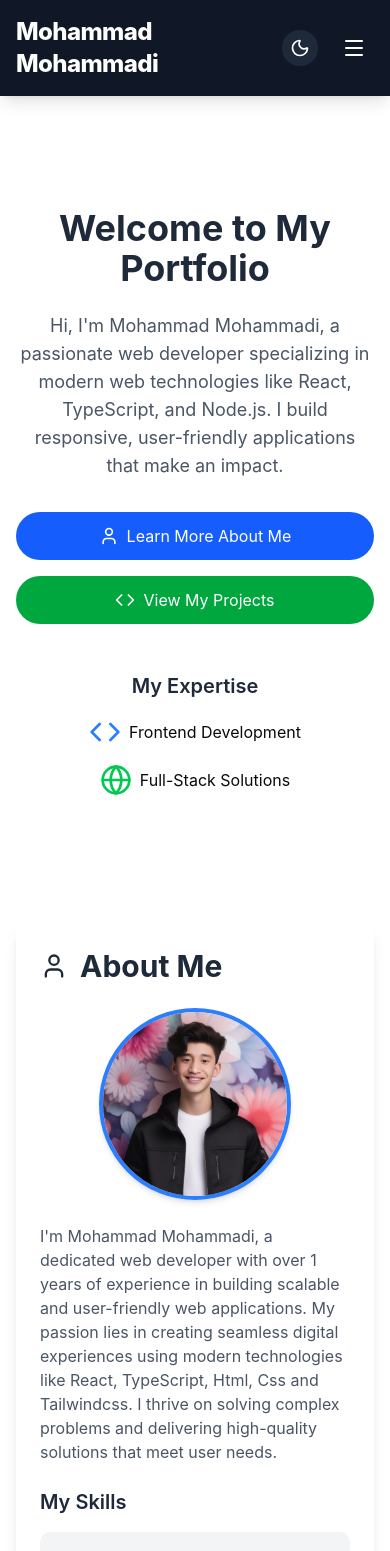
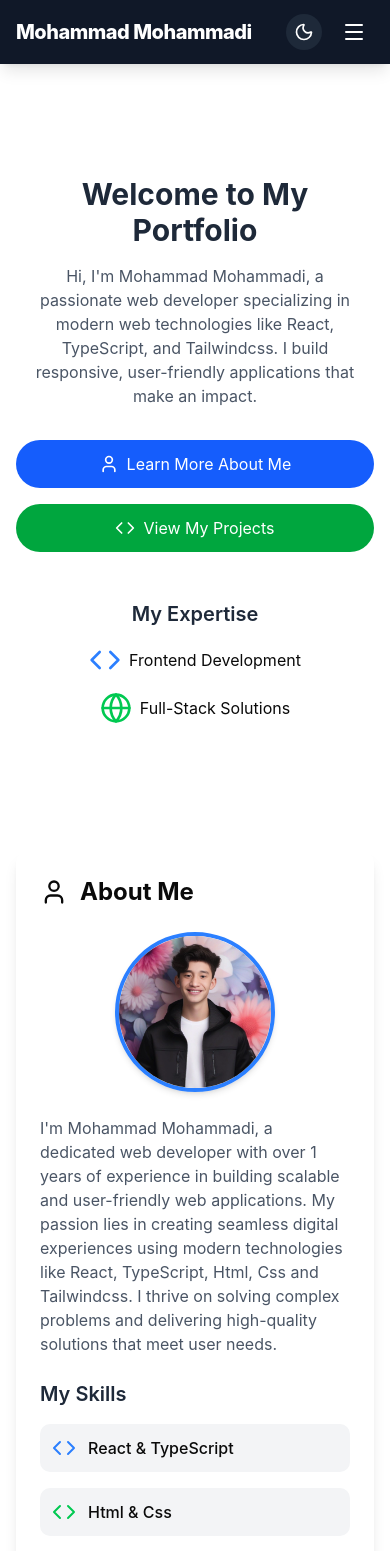
Before and after one commit to mohammadmohammadi785-crypto/My-Portfolio, a React (Vite) app: page / in a window 390 px wide. Shown: the top 1551 px of the page. Built offline with nearby package versions, Linux system fonts and the light colour scheme.

Commit message:
Changes added

```diff
--- a/src/App.tsx
+++ b/src/App.tsx
@@ -1,4 +1,3 @@
-import React from "react";
 import { motion } from "framer-motion";
 import Header from "./components/Header";
 import Home from "./components/Home";
@@ -6,8 +5,7 @@ import About from "./components/About";
 import Projects from "./components/Projects";
 import Contact from "./components/Contact";
 import Footer from "./components/Footer";
-
-const App: React.FC = () => {
+function App(){
   return (
     <div className="min-h-screen bg-gradient-to-b">
       <Header />
--- a/src/components/About.tsx
+++ b/src/components/About.tsx
@@ -1,4 +1,3 @@
-
 import { motion } from "framer-motion";
 import { User, Code } from "lucide-react";
 
@@ -28,26 +27,23 @@ export default function About() {
       initial={{ x: -100, opacity: 0 }}
       animate={{ x: 0, opacity: 1 }}
       transition={{ duration: 0.6, ease: "easeOut" }}
-      className="bg-white p-6 sm:p-8 rounded-lg shadow-lg"
+      className="bg-white p-6 sm:p-8 md:p-10 rounded-lg shadow-lg"
     >
-      <h2 className="text-3xl sm:text-4xl font-bold mb-6 flex items-center text-gray-800">
-        <User className="mr-3 h-7 sm:h-8 w-7 sm:w-8" /> About Me
+      <h2 className="text-2xl sm:text-3xl md:text-4xl font-bold mb-6 flex items-center">
+        <User className="mr-3 h-7 w-7 sm:h-8 sm:w-8" /> About Me
       </h2>
-      <div className="flex flex-col md:flex-row items-center md:items-start gap-6 sm:gap-8">
+      <div className="flex flex-col md:flex-row items-center md:items-start gap-6 md:gap-8">
         <motion.div
           initial={{ scale: 0.8, opacity: 0 }}
           animate={{ scale: 1, opacity: 1 }}
           transition={{ delay: 0.2, duration: 0.5 }}
           className="flex-shrink-0 relative"
         >
-          <div className="gradient-bg w-56 h-56 sm:w-64 sm:h-64 rounded-full absolute -z-10"></div>
+          <div className="gradient-bg w-56 h-56 sm:w-64 sm:h-64 md:w-64 md:h-64 rounded-full absolute -z-10"></div>
           <img
             src="./src/assets/img5.webp"
             alt="Your Profile"
-            className="w-48 h-48 sm:w-56 sm:h-56 rounded-full object-cover border-4 border-blue-500 shadow-md relative z-10"
-            onError={(e) =>
-              (e.currentTarget.src = "https://via.placeholder.com/150")
-            }
+            className="w-40 h-40 sm:w-48 sm:h-48 md:w-56 md:h-56 rounded-full object-cover border-4 border-blue-500 shadow-md z-10"
           />
         </motion.div>
         <div>
@@ -55,7 +51,7 @@ export default function About() {
             initial={{ opacity: 0 }}
             animate={{ opacity: 1 }}
             transition={{ delay: 0.4, duration: 0.5 }}
-            className="text-base sm:text-lg mb-6 text-gray-600"
+            className="text-base md:text-lg sm:text-lg mb-6 text-gray-600"
           >
             I'm Mohammad Mohammadi, a dedicated web developer with over 1 years
             of experience in building scalable and user-friendly web
@@ -77,7 +73,7 @@ export default function About() {
                 <motion.div
                   key={index}
                   whileHover={{ scale: 1.05 }}
-                  className="flex items-center p-4 bg-gray-100 rounded-lg"
+                  className="flex items-center p-3 bg-gray-100 rounded-lg text-sm sm:text-base"
                 >
                   {skill.icon}
                   <span className="ml-3 text-base sm:text-lg font-medium">
@@ -91,4 +87,4 @@ export default function About() {
       </div>
     </motion.section>
   );
-};
+}
--- a/src/components/Header.tsx
+++ b/src/components/Header.tsx
@@ -8,59 +8,50 @@ function Header() {
   const [isMenuOpen, setIsMenuOpen] = useState(false);
 
   const navItems = [
-    { href: "#home", label: "Home", icon: <Home className="mr-2 h-5 w-5" /> },
-    { href: "#about", label: "About", icon: <User className="mr-2 h-5 w-5" /> },
+    { href: "#home", label: "Home", icon: <Home className="h-5 w-5" /> },
+    { href: "#about", label: "About", icon: <User className="h-5 w-5" /> },
     {
       href: "#projects",
       label: "Projects",
-      icon: <Briefcase className="mr-2 h-5 w-5" />,
+      icon: <Briefcase className="h-5 w-5" />,
     },
-    {
-      href: "#contact",
-      label: "Contact",
-      icon: <Mail className="mr-2 h-5 w-5" />,
-    },
+    { href: "#contact", label: "Contact", icon: <Mail className="h-5 w-5" /> },
   ];
 
-  const toggleMenu = () => {
-    setIsMenuOpen(!isMenuOpen);
-  };
+  const toggleMenu = () => setIsMenuOpen(!isMenuOpen);
 
   return (
     <motion.header
       initial={{ y: -100 }}
       animate={{ y: 0 }}
       transition={{ type: "spring", stiffness: 120, damping: 20 }}
-      className="bg-gray-900 text-white py-4 sticky top-0 z-20 shadow-lg"
+      className="bg-gray-900 text-white py-3 sm:py-4 sticky top-0 z-50 shadow-lg"
     >
       <div className="container mx-auto px-4 flex justify-between items-center">
-        <h1 className="text-2xl sm:text-3xl font-extrabold tracking-tight">
+        <h1 className="text-xl sm:text-2xl md:text-3xl font-extrabold tracking-tight">
           Mohammad Mohammadi
         </h1>
-        <div className="flex items-center space-x-4">
-          {/* منوی دسکتاپ */}
-          <nav className="hidden sm:block">
-            <ul className="flex space-x-8">
+        <div className="hidden sm:flex items-center space-x-6">
+          <nav>
+            <ul className="flex space-x-6 md:space-x-8">
               {navItems.map((item) => (
                 <li key={item.href}>
                   <a
                     href={item.href}
-                    className="flex items-center hover:text-blue-400 transition-colors duration-200"
+                    className="flex items-center hover:text-blue-400 transition-colors"
                   >
                     {item.icon}
-                    {item.label}
+                    <span className="hidden md:inline ml-1">{item.label}</span>
                   </a>
                 </li>
               ))}
             </ul>
           </nav>
-          {/* دکمه تعویض تم */}
           <motion.button
             whileHover={{ scale: 1.1 }}
             whileTap={{ scale: 0.95 }}
             onClick={toggleTheme}
             className="p-2 rounded-full bg-gray-800 hover:bg-gray-700"
-            aria-label="Toggle theme"
           >
             {theme === "light" ? (
               <Moon className="h-5 w-5" />
@@ -68,12 +59,21 @@ function Header() {
               <Sun className="h-5 w-5" />
             )}
           </motion.button>
-          {/* دکمه همبرگر برای موبایل */}
-          <button
-            className="sm:hidden p-2"
-            onClick={toggleMenu}
-            aria-label="Toggle menu"
+        </div>
+        <div className="flex items-center space-x-3 sm:hidden">
+          <motion.button
+            whileHover={{ scale: 1.1 }}
+            whileTap={{ scale: 0.95 }}
+            onClick={toggleTheme}
+            className="p-2 rounded-full bg-gray-800"
           >
+            {theme === "light" ? (
+              <Moon className="h-5 w-5" />
+            ) : (
+              <Sun className="h-5 w-5" />
+            )}
+          </motion.button>
+          <button onClick={toggleMenu} className="p-2">
             {isMenuOpen ? (
               <X className="h-6 w-6" />
             ) : (
@@ -82,7 +82,6 @@ function Header() {
           </button>
         </div>
       </div>
-      {/* منوی موبایل */}
       <AnimatePresence>
         {isMenuOpen && (
           <motion.nav
@@ -90,23 +89,23 @@ function Header() {
             animate={{ x: 0 }}
             exit={{ x: "100%" }}
             transition={{ type: "spring", stiffness: 100, damping: 20 }}
-            className="sm:hidden fixed top-0 right-0 h-full w-3/4 bg-gray-900 text-white z-30 shadow-lg"
+            className="sm:hidden fixed top-0 right-0 h-full w-64 bg-gray-900 z-40 shadow-2xl"
           >
             <div className="flex justify-end p-4">
-              <button onClick={toggleMenu} aria-label="Close menu">
-                <X className="h-6 w-6" />
+              <button onClick={toggleMenu}>
+                <X className="h-7 w-7 text-gray-400" />
               </button>
             </div>
-            <ul className="flex flex-col space-y-6 p-6">
+            <ul className="flex flex-col space-y-6 px-6 pt-4">
               {navItems.map((item) => (
                 <li key={item.href}>
                   <a
                     href={item.href}
-                    className="flex items-center text-lg hover:text-blue-400 transition-colors duration-200"
                     onClick={toggleMenu}
+                    className="flex items-center text-lg hover:text-blue-400 transition-colors"
                   >
                     {item.icon}
-                    {item.label}
+                    <span className="ml-3">{item.label}</span>
                   </a>
                 </li>
               ))}
--- a/src/components/Home.tsx
+++ b/src/components/Home.tsx
@@ -1,21 +1,20 @@
-import React from "react";
 import { motion } from "framer-motion";
 import { User, Code, Globe } from "lucide-react";
 
-const Home: React.FC = () => {
+function Home(){
   return (
     <motion.section
       id="home"
       initial={{ scale: 0.9, opacity: 0 }}
       animate={{ scale: 1, opacity: 1 }}
       transition={{ duration: 0.7, ease: "easeOut" }}
-      className="text-center py-16"
+      className="text-center py-16 sm:py-16 md:py-20"
     >
       <motion.h2
         initial={{ y: 20, opacity: 0 }}
         animate={{ y: 0, opacity: 1 }}
         transition={{ delay: 0.2, duration: 0.5 }}
-        className="text-4xl sm:text-5xl font-bold mb-6 text-gray-800"
+        className="text-3xl sm:text-4xl md:text-5xl font-bold mb-4 text-gray-800"
       >
         Welcome to My Portfolio
       </motion.h2>
@@ -23,10 +22,10 @@ const Home: React.FC = () => {
         initial={{ y: 20, opacity: 0 }}
         animate={{ y: 0, opacity: 1 }}
         transition={{ delay: 0.4, duration: 0.5 }}
-        className="text-lg sm:text-xl mb-8 max-w-2xl mx-auto text-gray-600"
+        className="text-base sm:text-lg md:text-xl mb-8 max-w-3xl mx-auto px-4 text-gray-600"
       >
         Hi, I'm Mohammad Mohammadi, a passionate web developer specializing in
-        modern web technologies like React, TypeScript, and Node.js. I build
+        modern web technologies like React, TypeScript, and Tailwindcss. I build
         responsive, user-friendly applications that make an impact.
       </motion.p>
       <motion.div
--- a/src/components/Projects.tsx
+++ b/src/components/Projects.tsx
@@ -13,7 +13,7 @@ const projects: Project[] = [
     title: "Online Restaurant",
     description:
       "A full-featured online Restaurant built with React, TypeScript, and Tailwindcss.",
-    link: "https://github.com/mohammad-1mohammadi/ecommerce",
+    link: "https://github.com/mohammadmohammadi785-crypto",
     image: "./src/assets/project1.png",
   },
 
@@ -23,20 +23,6 @@ const projects: Project[] = [
       "A personal portfolio showcasing my work, built with React and Tailwind CSS.",
     link: "https://github.com/mohammadmohammadi785-crypto/portfolio",
     image: "./src/assets/project2.jpg",
-  },
-  {
-    title: "Task Management App",
-    description:
-      "A productivity app with real-time collaboration using React and Tailwindcss.",
-    link: "https://github.com/mohammad-1mohammadi/task-manager",
-    image: "/assets/project2.jpg",
-  },
-  {
-    title: "Weather Dashboard",
-    description:
-      "A responsive dashboard displaying real-time weather data using a public API.",
-    link: "https://github.com/yourusername/weather-dashboard",
-    image: "/assets/project4.jpg",
   },
 ];
 
@@ -63,9 +49,6 @@ function Projects() {
               src={project.image}
               alt={project.title}
               className="w-full h-40 sm:h-48 object-cover"
-              onError={(e) =>
-                (e.currentTarget.src = "https://via.placeholder.com/400x200")
-              }
             />
             <div className="p-4">
               <h3 className="text-lg sm:text-xl font-semibold mb-2">
```
Also changed, not shown: src/components/Contact.tsx (+7 -7 lines), src/components/Footer.tsx (+21 -22 lines).
